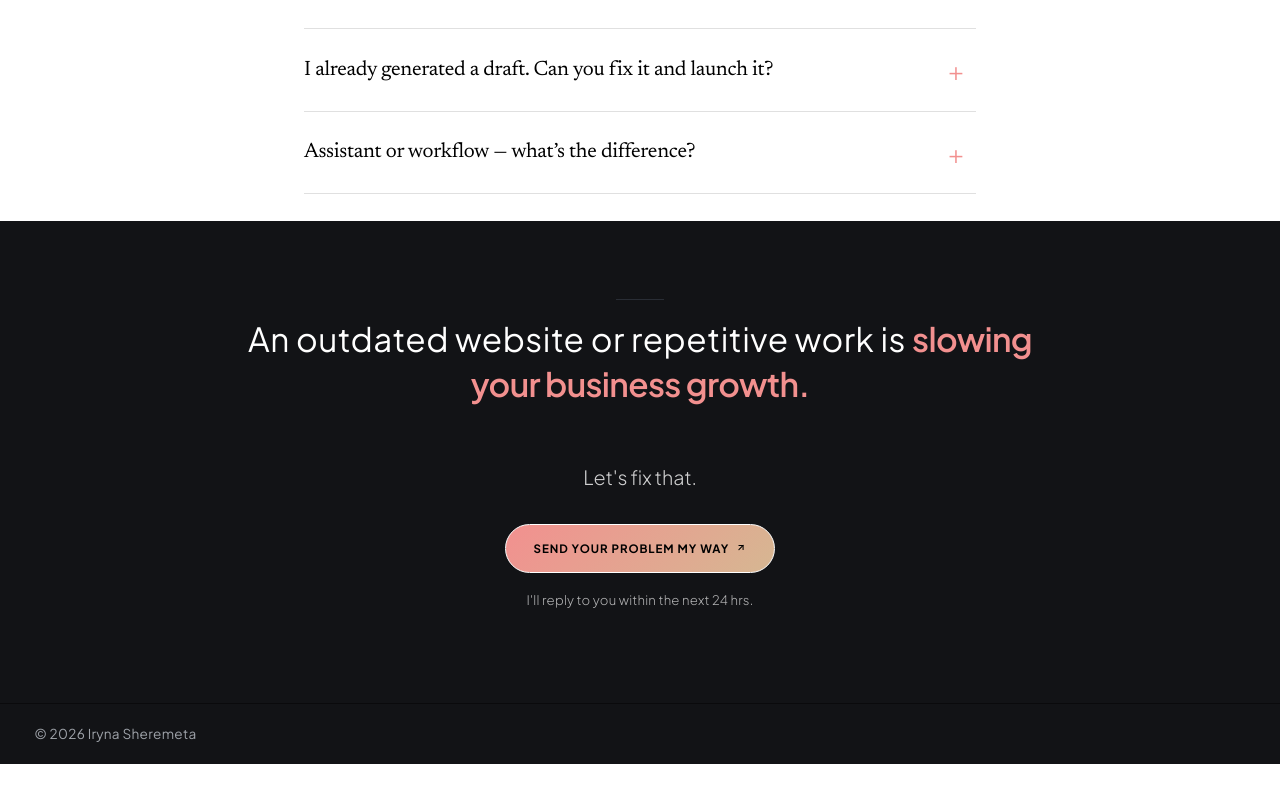
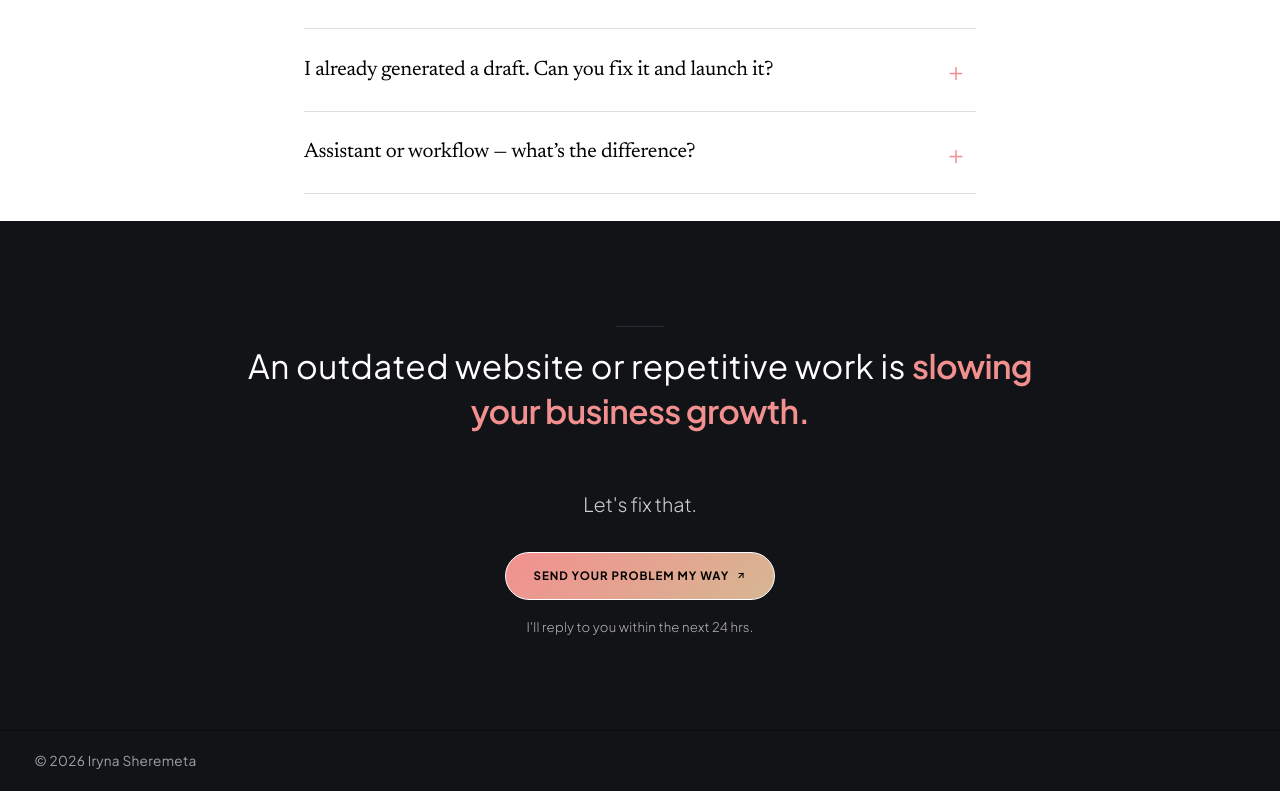
Before and after one commit to Irene2828/porfoliojuly, a Next.js app: page / in a window 1280 px wide. Shown: the part 9353-10144 px from the top of the page. Before the commit the page ends 10117 px from the top, so only its background shows below. Built offline with nearby package versions, Linux system fonts and the light colour scheme.

Commit message:
Triple prefooter spacing above divider

```diff
--- a/src/app/index.css
+++ b/src/app/index.css
@@ -1796,7 +1796,7 @@ h1, h2, h3, h4, h5, h6 {
 }
 
 .v2-theme #faq-section > .prefooter-section {
-  padding-top: 0.85rem !important;
+  padding-top: 2.55rem !important;
 }
 
 /* Keep the closing sentence setup white and preserve its peach conclusion. */
```
